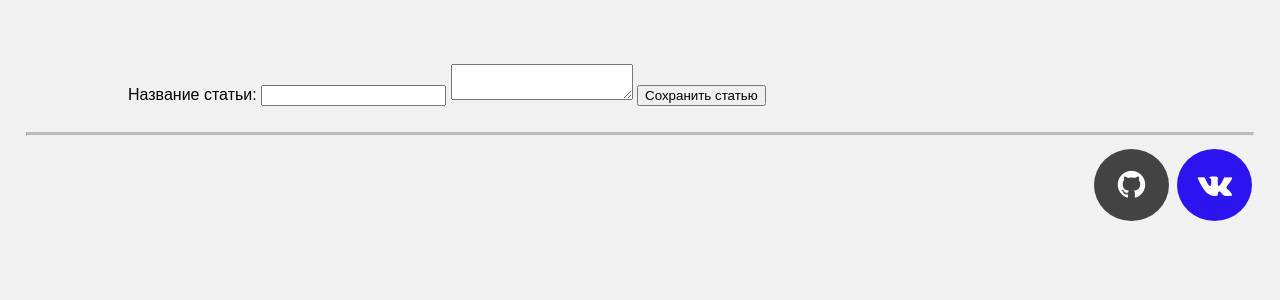
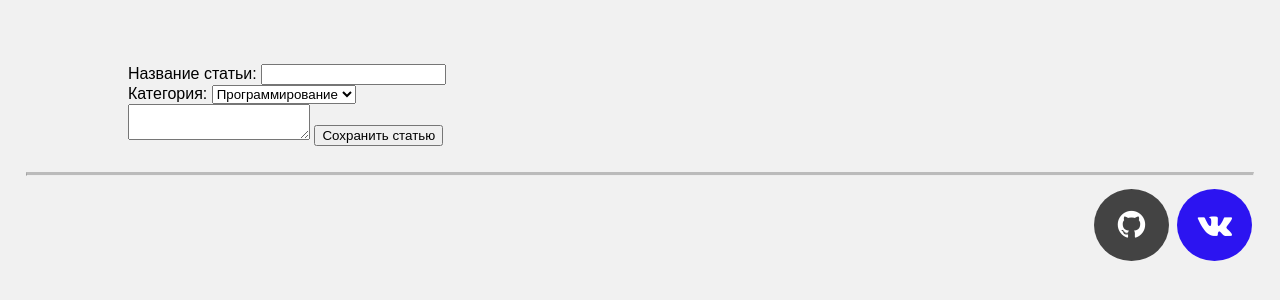
Before and after one commit to bogdanpashtet/web_kursach, a PHP site: page /create_edit_article in a window 1280 px wide. Shown: the top 300 px of the page. Run offline with PHP 8.4, Linux system fonts and the light colour scheme; data that the repository does not hold is empty; some libraries are stand-ins or nearby versions.

Commit message:
first commit

```diff
--- a/index.php
+++ b/index.php
@@ -12,7 +12,7 @@ $sql = mysqli_query($link, "SELECT snake_name, name, date FROM articles order by
 
 $content = file_get_contents("templates/main_page_template.html");
 
-// стили для списка статей
+// стили для списка статейЫ
 $content = $content . '
 <link rel="stylesheet" href="styles/article_list_style.css">
 <div>';
--- a/templates/create_edit_article.html
+++ b/templates/create_edit_article.html
@@ -1,6 +1,22 @@
 <form action="/create_edit_article.php" method="get">
-    <label for="article_name">Название статьи:</label>
-    <input type="text" id="article_name" name="article_name">
+    <div>
+        <label for="article_name">Название статьи:</label>
+        <input type="text" id="article_name" name="article_name">
+    </div>
+
+    <div>
+        Категория:
+        <select name="name_of_category" >
+            <option selected value="Программирование">Программирование</option>
+            <option value="Математика">Математика</option>
+            <option value="Физика">Физика</option>
+            <option value="Химия">Химия</option>
+            <option value="Медицина">Медицина</option>
+            <option value="Литература">Литература</option>
+            <option value="Искусство">Искусство</option>
+            <option value="Экономика">Экономика</option>
+        </select>
+    </div>
     <textarea name="editor1"></textarea>
     <input type="submit" value="Сохранить статью">
 
```
